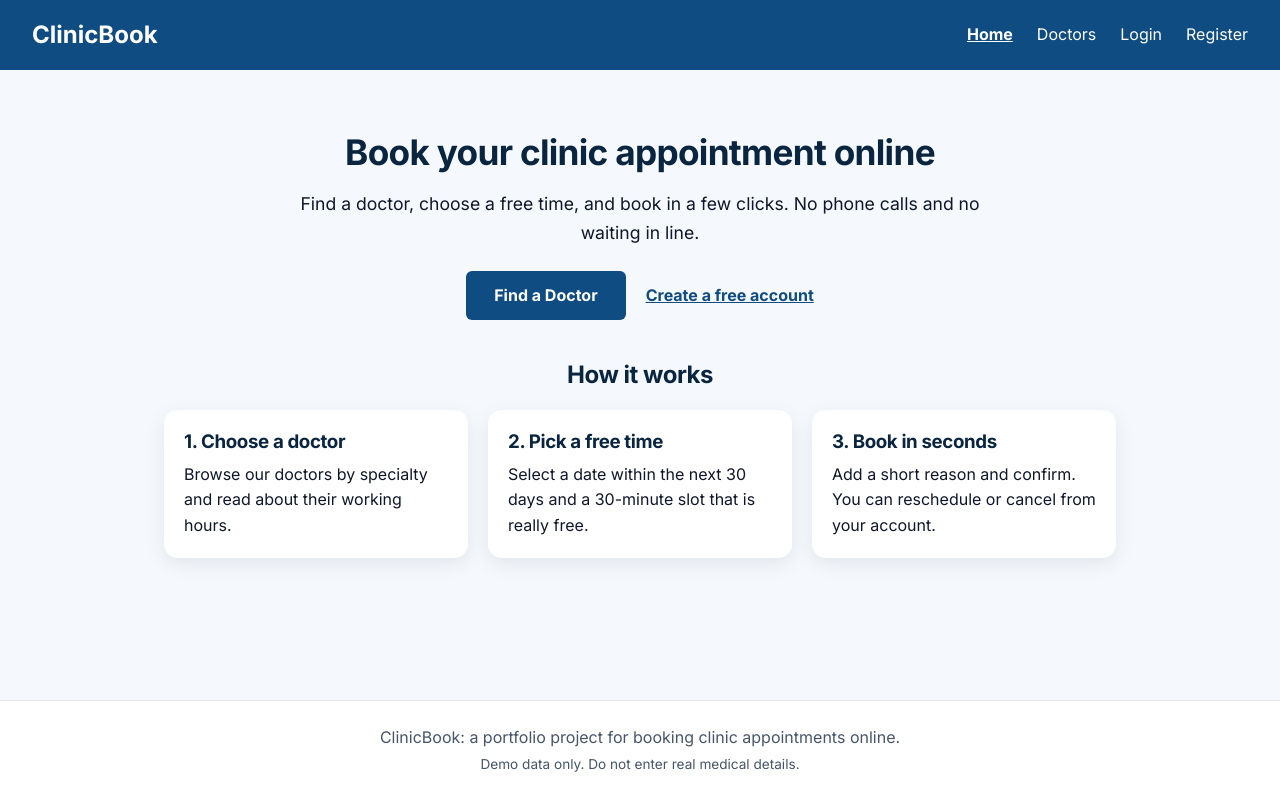
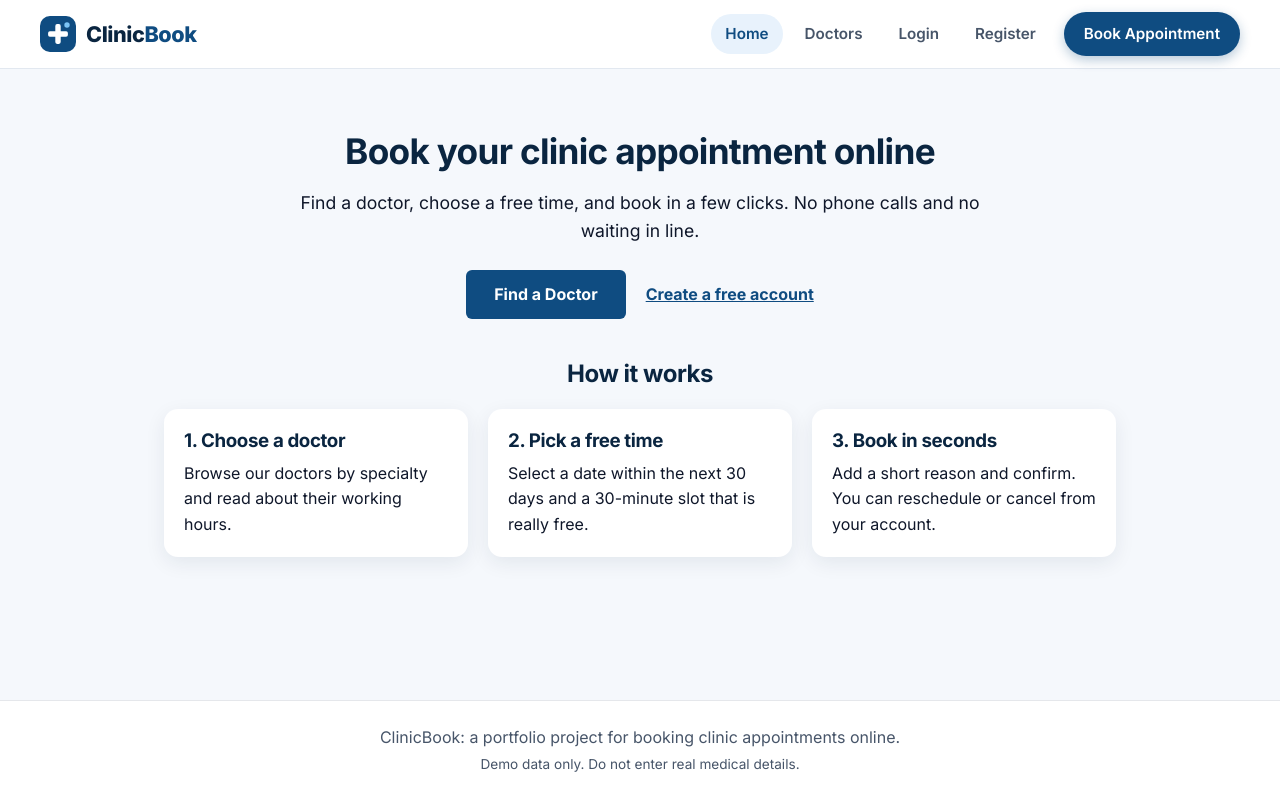
Before and after one commit to yenus462/clinicbook, a React (Vite) app in the folder frontend/: page / in a window 1280 px wide. Built offline with nearby package versions, Linux system fonts and the light colour scheme; no server answers.

Commit message:
Redesign navbar with logo, sticky bar and booking button

```diff
--- a/frontend/src/components/Navbar.css
+++ b/frontend/src/components/Navbar.css
@@ -1,69 +1,97 @@
 .navbar {
+  position: sticky;
+  top: 0;
+  z-index: 50;
   display: flex;
   flex-wrap: wrap;
   justify-content: space-between;
   align-items: center;
   gap: 12px;
-  padding: 16px 32px;
-  background-color: #0f4c81;
+  padding: 12px clamp(16px, 4vw, 40px);
+  background-color: rgba(255, 255, 255, 0.95);
+  backdrop-filter: blur(8px);
+  border-bottom: 1px solid var(--border);
 }
 
 .navbar-brand {
-  color: #ffffff;
-  font-size: 1.5rem;
-  font-weight: bold;
+  display: inline-flex;
 }
 
 .navbar-links {
   display: flex;
   flex-wrap: wrap;
   align-items: center;
-  gap: 8px 24px;
+  gap: 6px 8px;
 }
 
 .navbar-links a {
+  padding: 8px 14px;
+  border-radius: 999px;
+  color: var(--muted);
+  font-weight: 600;
+  font-size: 0.95rem;
+  transition: background-color 0.15s ease, color 0.15s ease;
+}
+
+.navbar-links a:hover {
+  background-color: var(--primary-light);
+  color: var(--primary);
+}
+
+.navbar-links a.active {
+  background-color: var(--primary-light);
+  color: var(--primary);
+}
+
+.navbar-links a.navbar-user {
+  max-width: 180px;
+  overflow: hidden;
+  text-overflow: ellipsis;
+  white-space: nowrap;
+  color: var(--navy);
+}
+
+.navbar-links a.navbar-cta {
+  margin-left: 6px;
+  padding: 10px 20px;
+  background-color: var(--primary);
+  color: #ffffff;
+  box-shadow: 0 4px 12px rgba(15, 76, 129, 0.3);
+}
+
+.navbar-links a.navbar-cta:hover {
+  background-color: var(--primary-dark);
   color: #ffffff;
 }
 
-.navbar-links a:hover,
-.navbar-links a.active {
-  text-decoration: underline;
-}
-
-.navbar-links a.active {
-  font-weight: bold;
-}
-
 .navbar-logout {
-  padding: 6px 14px;
+  padding: 8px 16px;
   background-color: transparent;
-  color: #ffffff;
-  border: 1px solid #ffffff;
-  border-radius: 6px;
+  color: var(--muted);
+  border: 1px solid var(--border);
+  border-radius: 999px;
   font-size: 0.95rem;
+  font-weight: 600;
 }
 
 .navbar-logout:hover {
-  background-color: #ffffff;
-  color: #0f4c81;
+  border-color: var(--primary);
+  color: var(--primary);
 }
 
 /* The menu button only exists on small screens */
 .navbar-toggle {
   display: none;
-  padding: 6px 14px;
-  background-color: transparent;
-  color: #ffffff;
-  border: 1px solid #ffffff;
-  border-radius: 6px;
+  padding: 8px 16px;
+  background-color: var(--primary-light);
+  color: var(--primary);
+  border: none;
+  border-radius: 999px;
   font-size: 0.95rem;
+  font-weight: 700;
 }
 
-@media (max-width: 720px) {
-  .navbar {
-    padding: 12px 16px;
-  }
-
+@media (max-width: 860px) {
   .navbar-toggle {
     display: inline-block;
   }
@@ -72,12 +100,25 @@
     display: none;
     width: 100%;
     flex-direction: column;
-    align-items: flex-start;
-    gap: 14px;
-    padding: 8px 0 4px;
+    align-items: stretch;
+    gap: 6px;
+    padding: 8px 0 6px;
   }
 
   .navbar-links.open {
     display: flex;
   }
+
+  .navbar-links a,
+  .navbar-logout {
+    text-align: center;
+  }
+
+  .navbar-links a.navbar-cta {
+    margin-left: 0;
+  }
+
+  .navbar-links a.navbar-user {
+    max-width: none;
+  }
 }
--- a/frontend/src/components/Navbar.jsx
+++ b/frontend/src/components/Navbar.jsx
@@ -1,6 +1,7 @@
 import { useState } from "react";
 import { Link, NavLink, useNavigate } from "react-router-dom";
 import { useAuth } from "../context/useAuth";
+import Logo from "./Logo";
 import "./Navbar.css";
 
 // NavLink adds the class "active" to the link of the current page
@@ -19,10 +20,12 @@ function Navbar() {
     navigate("/");
   };
 
+  const isAdmin = user && user.role === "ADMIN";
+
   return (
     <nav className="navbar" aria-label="Main">
-      <Link to="/" className="navbar-brand" onClick={closeMenu}>
-        ClinicBook
+      <Link to="/" className="navbar-brand" onClick={closeMenu} aria-label="ClinicBook home">
+        <Logo />
       </Link>
 
       <button
@@ -48,7 +51,7 @@ function Navbar() {
             My Appointments
           </NavLink>
         )}
-        {user && user.role === "ADMIN" && (
+        {isAdmin && (
           <NavLink to="/admin" className={linkClass} onClick={closeMenu}>
             Admin
           </NavLink>
@@ -67,13 +70,23 @@ function Navbar() {
 
         {user && (
           <>
-            <NavLink to="/profile" className={linkClass} onClick={closeMenu}>
-              Hi, {user.name}
+            <NavLink
+              to="/profile"
+              className={({ isActive }) => "navbar-user" + (isActive ? " active" : "")}
+              onClick={closeMenu}
+            >
+              {user.name}
             </NavLink>
             <button type="button" className="navbar-logout" onClick={handleLogout}>
               Logout
             </button>
           </>
+        )}
+
+        {!isAdmin && (
+          <Link to="/doctors" className="navbar-cta" onClick={closeMenu}>
+            Book Appointment
+          </Link>
         )}
       </div>
     </nav>
```
